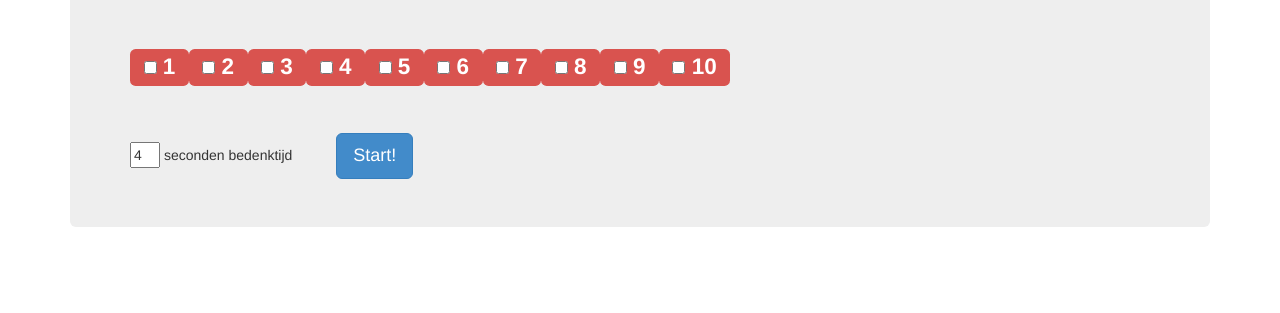
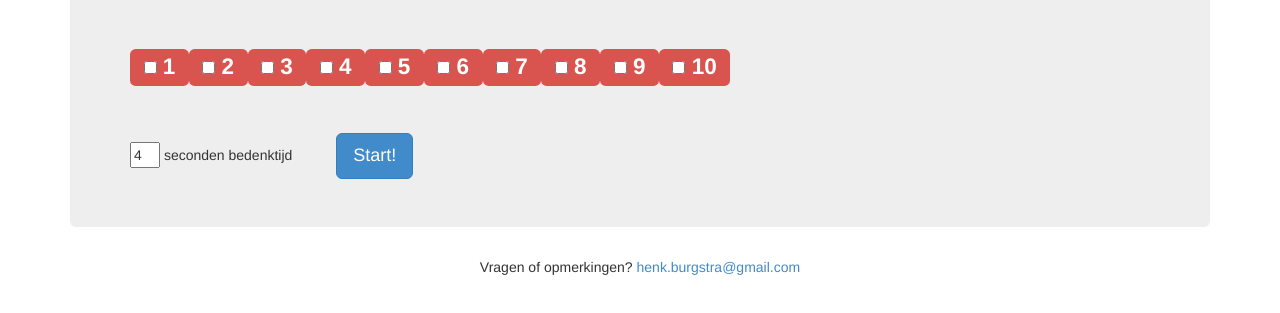
Before and after one commit to henkburgstra/tafels, a plain HTML site: page index.html in a window 1280 px wide. Shown: the part 143-456 px from the top of the page. Drawn offline with Linux system fonts and the light colour scheme.

Commit message:
Contactgegevens toegevoegd.

```diff
--- a/index.html
+++ b/index.html
@@ -75,5 +75,8 @@
 				</div>
 			</div>
 		</div>
+        <div id="contact">
+            Vragen of opmerkingen? <a href="mailto:henk.burgstra@gmail.com">henk.burgstra@gmail.com</a>
+        </div>
 	</body>
 </html>
--- a/tafels.css
+++ b/tafels.css
@@ -37,3 +37,6 @@
 #start {
 	margin-left: 40px;
 }
+#contact {
+    text-align: center;
+}
```
